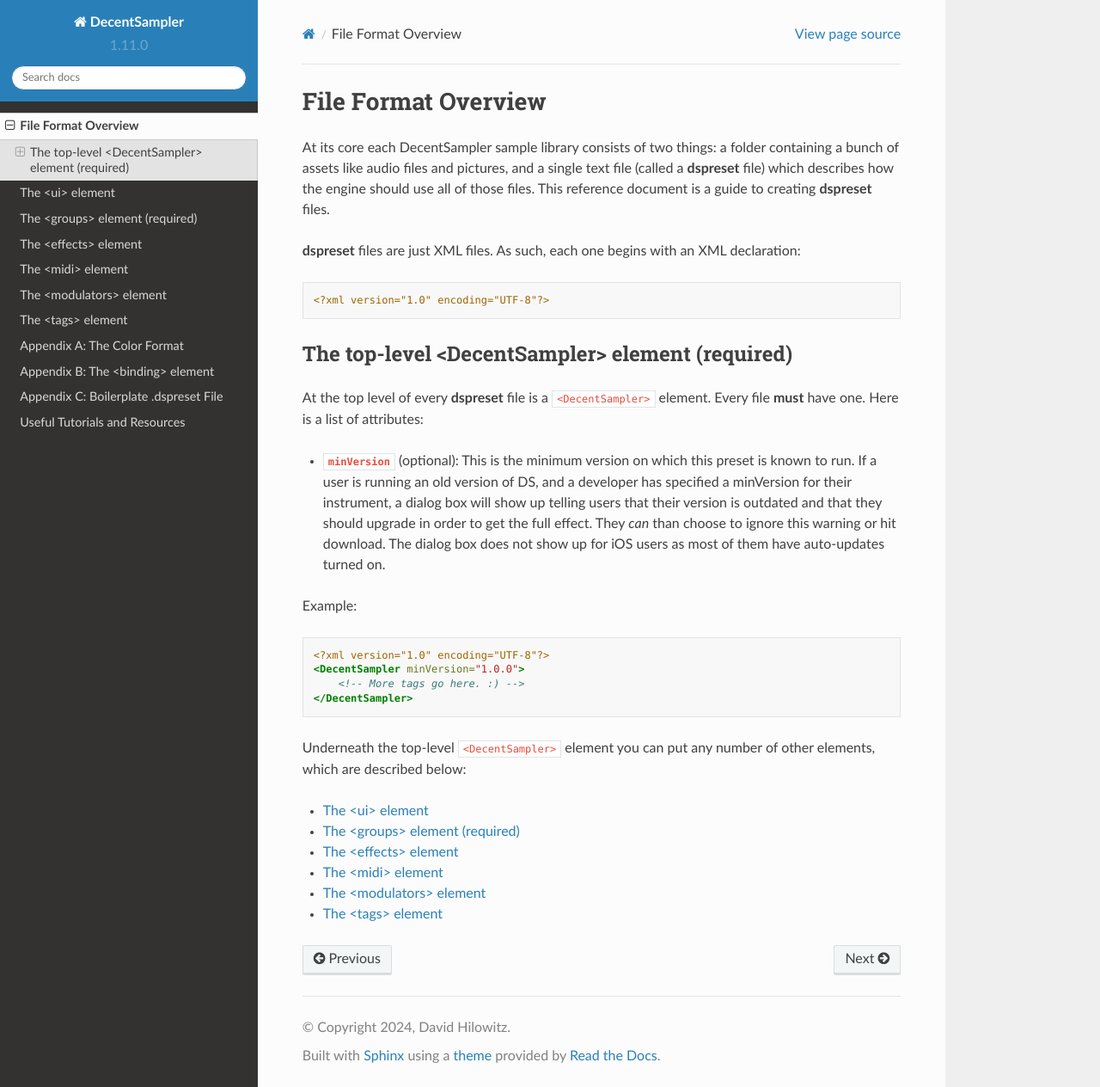
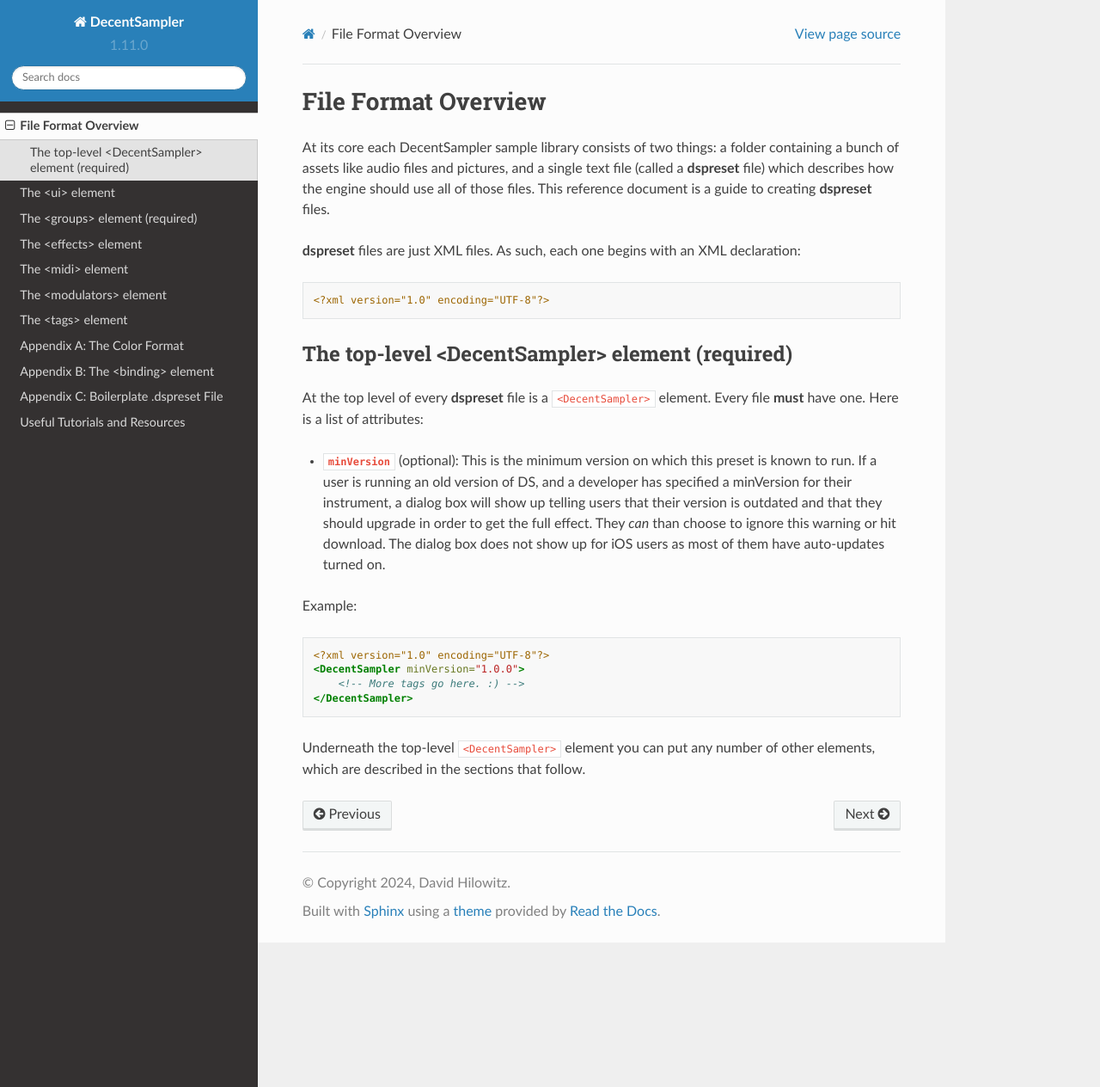
Before and after one commit to DecentSamples/DecentSampler-Developers-Guide, a Sphinx documentation site: the page built from docs/source/introduction.md, in a window 1280 px wide and 1264 px high. Shown: the whole window at 86% size. Built offline with Sphinx 7.4.7 and the Read the Docs theme 2.0.0, drawn with Linux system fonts in a browser that asks for light colours.

Commit message:
Got rid of the toctree in the introduction.md

````diff
--- a/docs/source/introduction.md
+++ b/docs/source/introduction.md
@@ -25,14 +25,4 @@
 </DecentSampler>
 ```
 
-Underneath the top-level `<DecentSampler>` element you can put any number of other elements, which are described below:
-
-```{toctree}
-:maxdepth: 1
-the-ui-element
-the-groups-element
-the-effects-element
-the-midi-element
-the-modulators-element
-the-tags-element
-```
+Underneath the top-level `<DecentSampler>` element you can put any number of other elements, which are described in the sections that follow.
````
